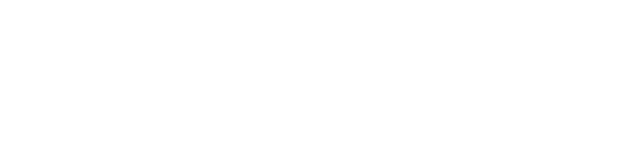
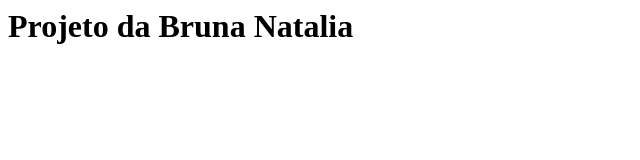
Before and after one commit to brunanatalias/curso-git, a plain HTML site: page index.html in a window 1280 px wide. Shown: the whole page, without its empty margins (0-640 px from the left). Drawn offline with Linux system fonts and the light colour scheme.

Commit message:
titulo da pagina

```diff
--- a/index.html
+++ b/index.html
@@ -3,6 +3,6 @@
 
 	</head>
 	<body>
-
+		<h1>Projeto da Bruna Natalia</h1>
 	</body>
 </html>
```
